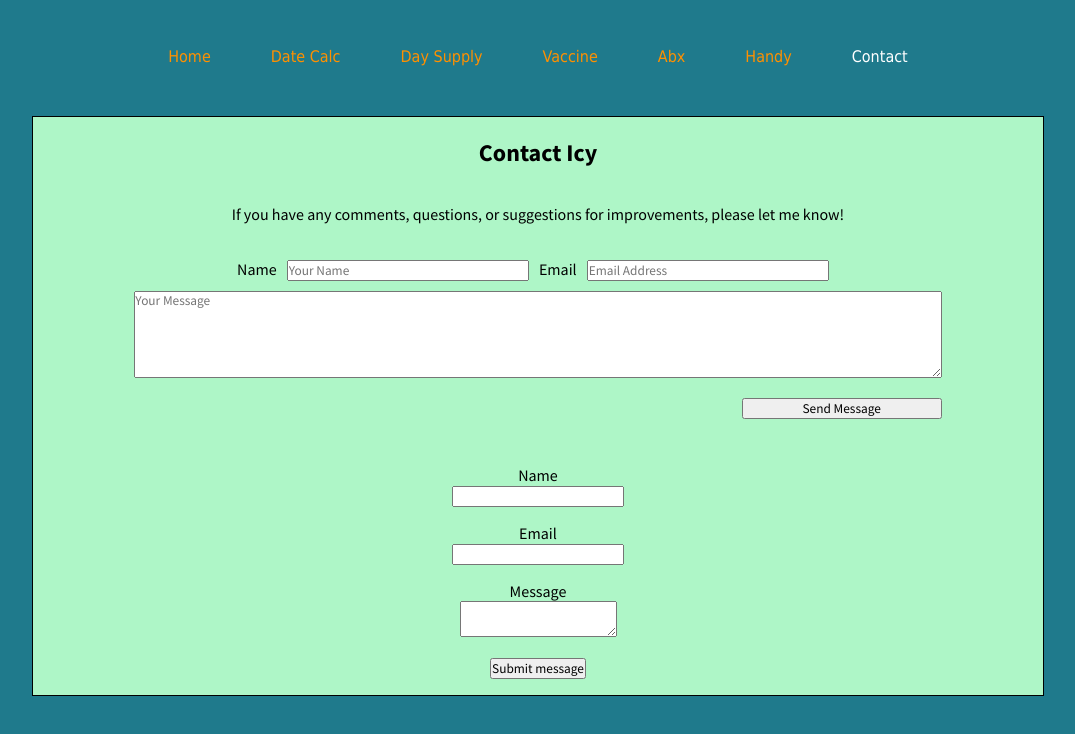
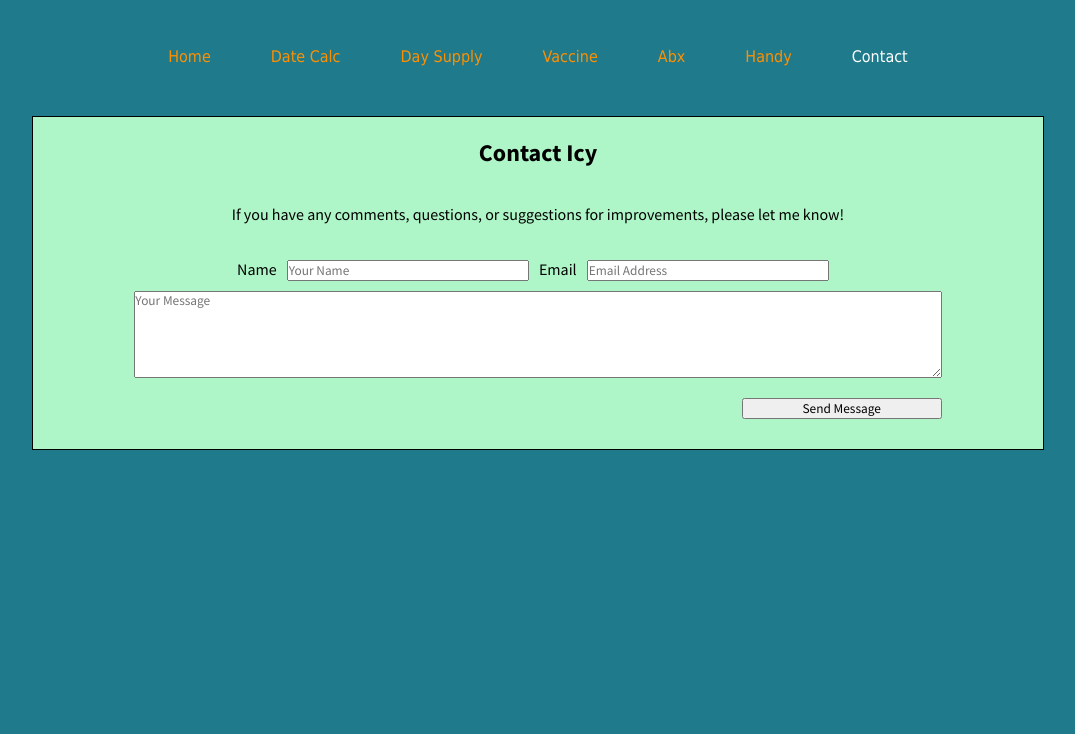
Before and after one commit to icyparkinson/rx-react, a React (Create React App) app in the folder client/: page /contact in a window 1280 px wide. Shown: the top 734 px of the page, without its empty margins (102-1177 px from the left). Built offline with nearby package versions, Linux system fonts and the light colour scheme.

Commit message:
Fixing form.

```diff
--- a/client/src/components/pages/contact/Contact.js
+++ b/client/src/components/pages/contact/Contact.js
@@ -34,6 +34,7 @@ function Contact(){
                         <p class="reach">If you have any comments, questions, or suggestions for improvements, please let me know!</p>
 
                         <Form target="_blank" name="rxcontact" method="post">
+                        <input type="hidden" name="form-name" value="rxcontact" />
                             <div>
                             <label for="name">Name</label>
                                 <input type="text" name="name" class="form-control" placeholder="Your Name" required />
@@ -46,24 +47,22 @@ function Contact(){
 
 
 
-                    <form name="rxcontact" method="post">
-                        <input type="hidden" name="form-name" value="rxcontact" />
-                        <p>
-                            <label htmlFor="name">Name</label> <br />
-                            <input type="text" id="name" name="name" required />
-                        </p>
-                        <p>
-                            <label htmlFor="email">Email</label> <br />
-                            <input type="email" id="email" name="email" required />
-                        </p>
-                        <p>
+                    {/* <Form name="rxcontact" method="post" target="_blank">
+
+                        <div>
+                                <label htmlFor="name">Name</label> <br />
+                                <input type="text" id="name" name="name" required />
+
+                                <label htmlFor="email">Email</label> <br />
+                                <input type="email" id="email" name="email" required />
+                        </div>
+
                             <label htmlFor="message">Message</label> <br />
                             <textarea id="message" name="message" required></textarea>
-                        </p>
                         <p>
                             <input type="submit" value="Submit message" />
                         </p>
-                        </form>
+                        </Form> */}
         </FormContainer>
     )
 }
```
